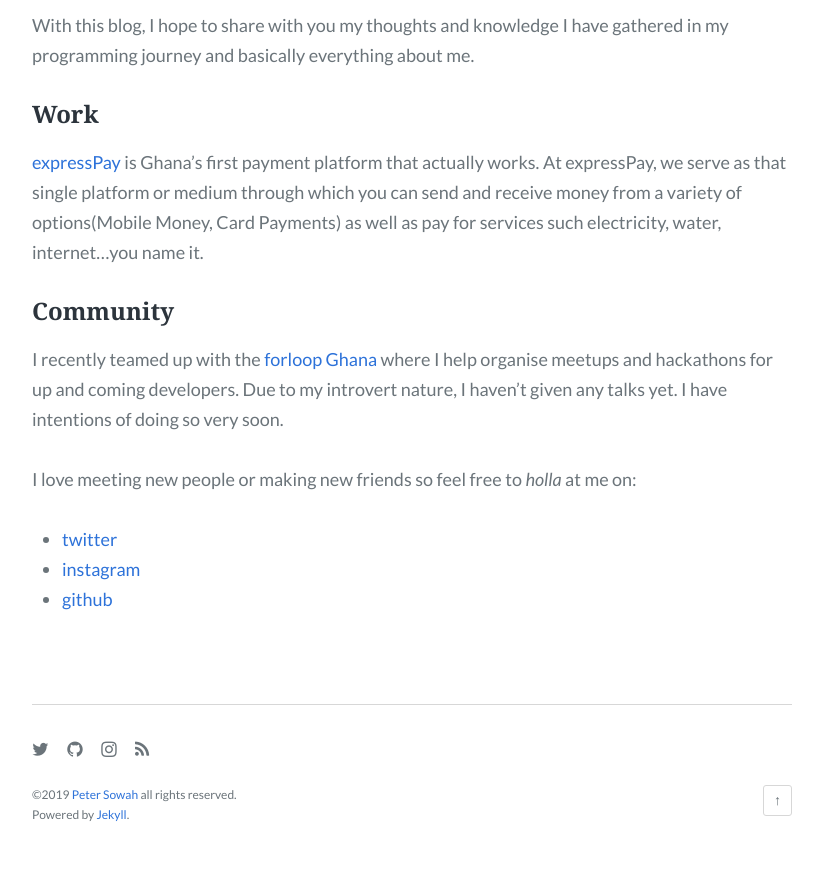
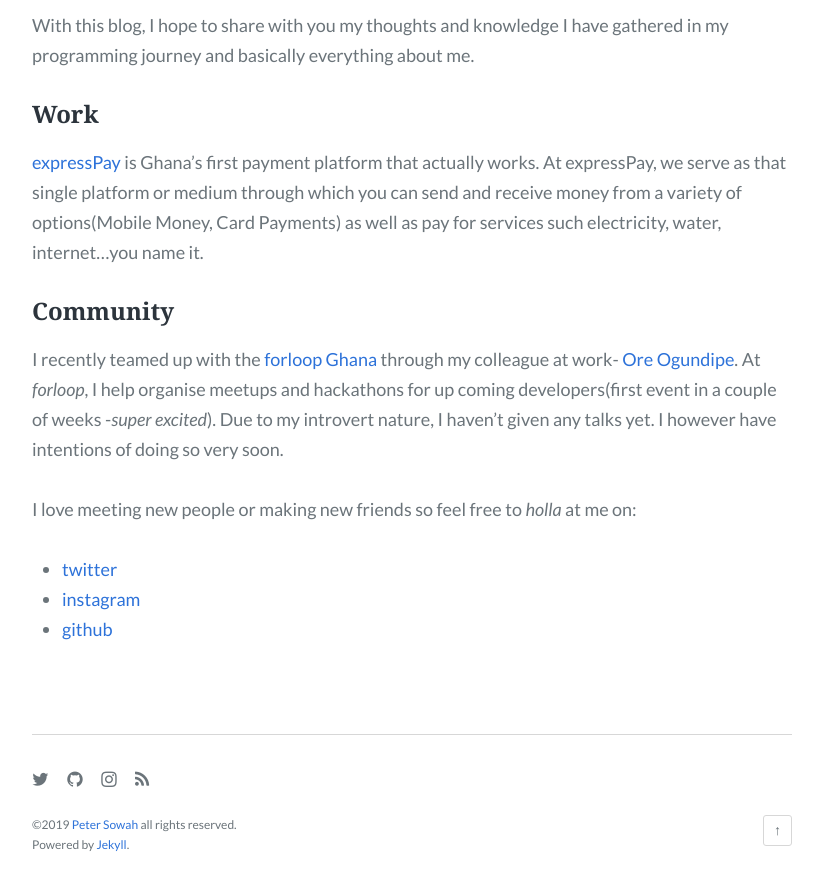
Before and after one commit to petersowah/blog, a Jekyll site: the page built from about.md, in a window 1280 px wide and 900 px high, scrolled down 1152 px. Shown: the top 890 px of the window, without its empty margins (228-1051 px from the left). Built offline with Jekyll 4.4.1, drawn with Linux system fonts in a browser that asks for light colours; some web fonts are replaced.

Commit message:
edit about

```diff
--- a/about.md
+++ b/about.md
@@ -14,7 +14,7 @@
 [expressPay](https://expresspaygh.com){:target="_blank"} is Ghana's first payment platform that actually works. At expressPay, we serve as that single platform or medium through which you can send and receive money from a variety of options(Mobile Money, Card Payments) as well as pay for services such electricity, water, internet...you name it.
 
 ### Community
-I recently teamed up with the [forloop Ghana](https://forloop.africa){:target="_blank"} where I help organise meetups and hackathons for up and coming developers. Due to my introvert nature, I haven't given any talks yet. I have intentions of doing so very soon.
+I recently teamed up with the [forloop Ghana](https://forloop.africa){:target="_blank"} through my colleague at work- [Ore Ogundipe](https://orecod.es){:target="_blank"}. At *forloop*, I help organise meetups and hackathons for up coming developers(first event in a couple of weeks -*super excited*). Due to my introvert nature, I haven't given any talks yet. I however have intentions of doing so very soon.
 
 I love meeting new people or making new friends so feel free to _holla_ at me on:
 * [twitter](https://twitter.com/petersowah_){:target="_blank"}
```
